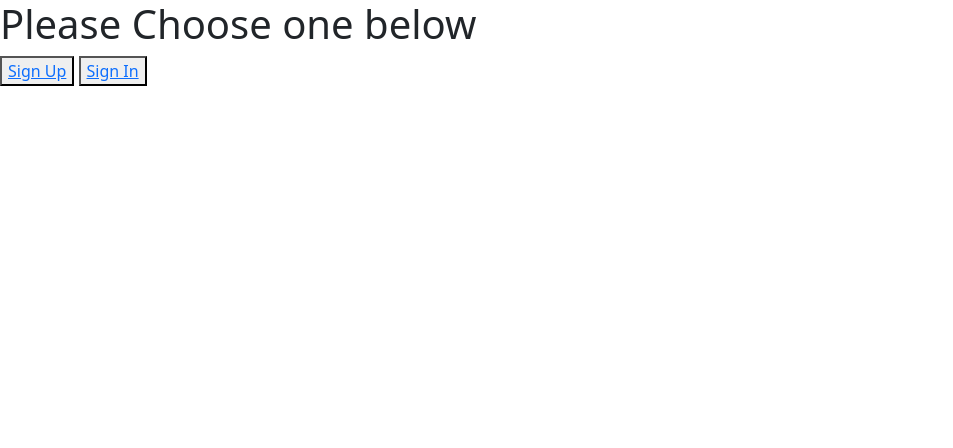
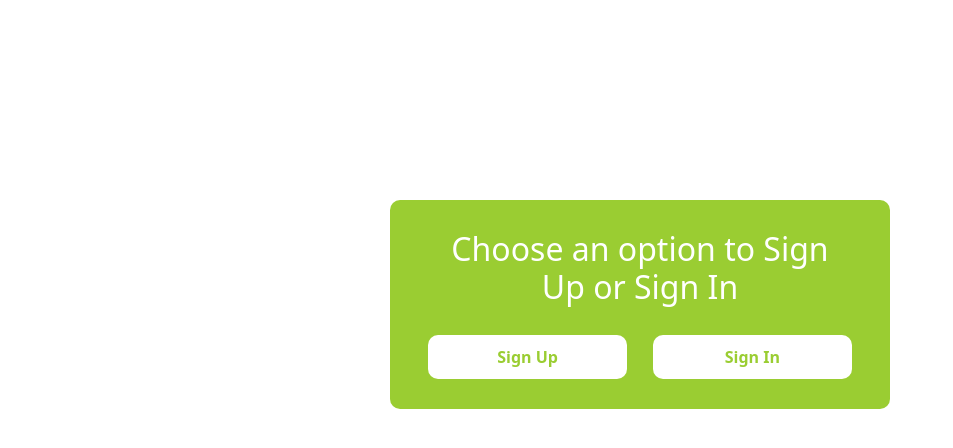
Before and after one commit to ArpitGupta18/login_django, a Django app: template templates/authentication/index.html in a window 1280 px wide. Shown: the top 448 px of the page, without its empty margins (0-953 px from the left). Run offline with Django 3.2, Linux system fonts and the light colour scheme; the template is opened without the code that fills it, so the values that code supplies are empty.

Commit message:
Styling, and signin, singout, signout features completed.

```diff
--- a/authentication/views.py
+++ b/authentication/views.py
@@ -16,7 +16,6 @@ def sign_up(request):
         last_name = request.POST['lastname']
         email = request.POST['email']
         password = request.POST['password']
-        confirm_password = request.POST['confirm-password']
 
         myuser = User.objects.create_user(username, email, password)
         myuser.first_name = first_name
@@ -26,7 +25,7 @@ def sign_up(request):
 
         messages.success(request, "Your Account has been successfully created.")
 
-        return redirect('sign-in')
+        return redirect('home')
 
     return render(request, 'authentication/signup.html')
 
--- /dev/null
+++ b/static/authentication/index.css
@@ -0,0 +1,56 @@
+* {
+    margin: 0;
+    padding: 0;
+    box-sizing: border-box;
+}
+
+
+.container {
+    display: flex;
+    width: 500px;
+    flex-direction: column;
+    /* margin: auto; */
+    background-color: yellowgreen;
+    padding: 30px 50px;
+    border-radius: 10px;
+    row-gap: 20px;
+    justify-content: center;
+    margin-top: 200px;
+}
+
+
+.container h2{
+    text-align: center;
+    color: #fff;
+}
+
+.container h4{
+    text-align: center;
+    color: #fff;
+}
+.row {
+    display: flex;
+    flex-direction: row;
+    column-gap: 6%;
+}
+
+.row a, a {
+    text-decoration: none;
+    background-color: #fff;
+    text-align: center;
+    width: 47%;
+    color: yellowgreen;
+    font-weight: bolder;
+    padding: 10px;
+    border-radius: 10px;
+}
+
+a:hover {
+    background-color: rgb(53, 79, 0);
+    color: #fff;
+    transition: 0.14s ease-out;
+}
+
+a.signout{
+    width: 100%
+}
--- a/templates/authentication/index.html
+++ b/templates/authentication/index.html
@@ -1,3 +1,4 @@
+{% load static %}
 <!DOCTYPE html>
 <html lang="en">
     <head>
@@ -5,10 +6,12 @@
         <meta name="viewport" content="width=device-width, initial-scale=1.0" />
         <link href="https://cdn.jsdelivr.net/npm/bootstrap@5.3.3/dist/css/bootstrap.min.css" rel="stylesheet" integrity="sha384-QWTKZyjpPEjISv5WaRU9OFeRpok6YctnYmDr5pNlyT2bRjXh0JMhjY6hW+ALEwIH" crossorigin="anonymous">
         <script src="https://cdn.jsdelivr.net/npm/bootstrap@5.3.3/dist/js/bootstrap.bundle.min.js" integrity="sha384-YvpcrYf0tY3lHB60NNkmXc5s9fDVZLESaAA55NDzOxhy9GkcIdslK1eN7N6jIeHz" crossorigin="anonymous"></script>
+        <link rel="stylesheet" href="{% static "authentication/index.css" %}">
         <title>Authentication</title>
     </head>
     <body>
         {% for message in messages %}
+
 
         <div
             {% if message.tags == "error" %}
@@ -16,7 +19,6 @@
             {% else %}
                 class="alert alert-{{ message.tags }} alert-dismissible fade show" role="alert"
             {% endif %}
-
         >
             <strong>Message: {{message}}</strong>
             <button
@@ -28,15 +30,25 @@
             </button>
         </div>
         {% endfor %}
-        <h1>Please Choose one below</h1>
 
+
+        <div class="container">
         {% if user.is_authenticated %}
-        <h1>Hello {{ first_name }}</h1>
+            <h2>Hello {{ first_name }}</h2>
             <h4>You are logged in</h4>
-        <button type="submit"><a href="/sign-out">Sign Out</a></button>
+           <a href="/sign-out" class="signout">Sign Out</a>
             {% else %}
-        <button type="submit"><a href="/sign-up">Sign Up</a></button>
-        <button type="submit"><a href="/sign-in">Sign In</a></button>
+
+
+                <h2>Choose  an option to Sign Up or Sign In</h2>
+
+                <div class="row">
+
+                <a href="/sign-up">Sign Up</a>
+                <a href="/sign-in">Sign In</a>
                 {% endif %}
+            </div>
+
+        </div>
     </body>
 </html>
--- a/templates/authentication/signin.html
+++ b/templates/authentication/signin.html
@@ -19,7 +19,7 @@
                         type="text"
                         id="username"
                         name="username"
-                        placeholder="Username"
+                        placeholder="Enter username"
                         required
                     />
                 </div>
@@ -30,7 +30,7 @@
                         type="password"
                         id="password"
                         name="password"
-                        placeholder="password"
+                        placeholder="Enter password"
                         required
                     />
                 </div>
```
Also changed, not shown: templates/authentication/signup.html (+2 -11 lines), db.sqlite3. Lines whose indentation alone changed are shown as unchanged.
